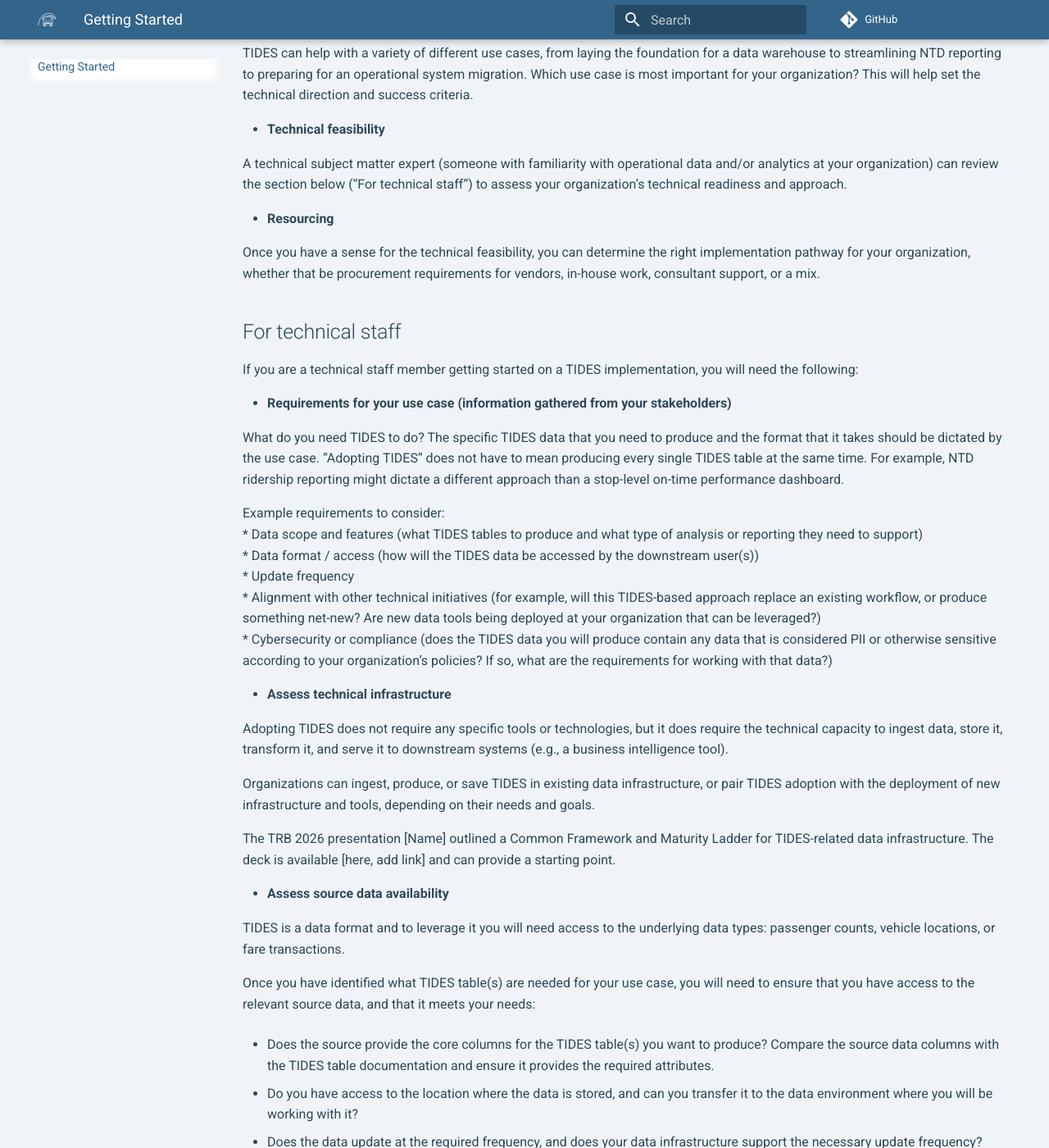
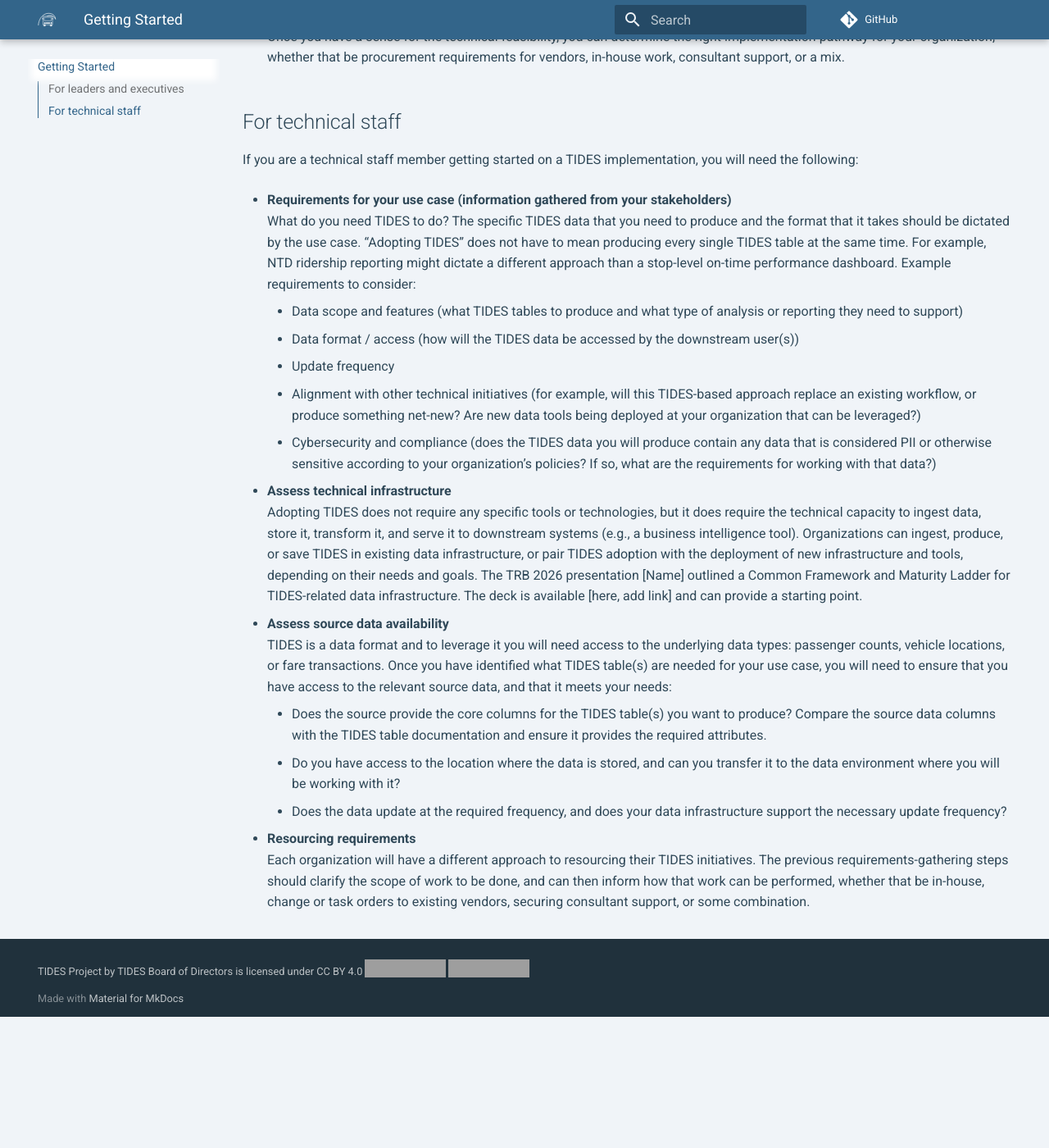
Before and after one commit to gtfs-zone/TIDES, an MkDocs documentation site: the page built from docs/getting-started.md, in a window 1280 px wide and 1400 px high, scrolled down 643 px. Shown: the whole window at 82% size. Built offline with MkDocs 1.6.1 and Material for MkDocs 9.7.7, drawn with Linux system fonts in a browser that asks for light colours; nearby versions of some CDN libraries; comment, search, counter and statistics services are not loaded; the version menu is left out; after the commit the page ends 1883 px from its top, so only the background shows below that; some of the changed text lies outside the part shown; grey boxes are pictures that could not be loaded.

Commit message:
docs: getting started page formatting after previewing locally

```diff
--- a/docs/getting-started.md
+++ b/docs/getting-started.md
@@ -13,55 +6,35 @@ If you are interested in adopting TIDES at your transit agency or other organiza
 
 If you are a leader at an organization and you want your staff to start working on a TIDES adoption project, you will want to identify:
 
-* **How TIDES aligns with your organization’s strategic priorities or initiatives**
+* **How TIDES aligns with your organization’s strategic priorities or initiatives** <br>
+   TIDES can help with a variety of different use cases, from laying the foundation for a data warehouse to streamlining NTD reporting to preparing for an operational system migration. Which use case is most important for your organization? This will help set the technical direction and success criteria.
 
-  TIDES can help with a variety of different use cases, from laying the foundation for a data warehouse to streamlining NTD reporting to preparing for an operational system migration. Which use case is most important for your organization? This will help set the technical direction and success criteria.
-
-* **Technical feasibility**
-
+* **Technical feasibility** <br>
   A technical subject matter expert (someone with familiarity with operational data and/or analytics at your organization) can review the section below (“For technical staff”) to assess your organization’s technical readiness and approach.
 
-* **Resourcing**
-
+* **Resourcing** <br>
   Once you have a sense for the technical feasibility, you can determine the right implementation pathway for your organization, whether that be procurement requirements for vendors, in-house work, consultant support, or a mix.
 
 ## For technical staff
 
 If you are a technical staff member getting started on a TIDES implementation, you will need the following:
 
-* **Requirements for your use case (information gathered from your stakeholders)**
+* **Requirements for your use case (information gathered from your stakeholders)** <br>
+  What do you need TIDES to do? The specific TIDES data that you need to produce and the format that it takes should be dictated by the use case. “Adopting TIDES” does not have to mean producing every single TIDES table at the same time. For example, NTD ridership reporting might dictate a different approach than a stop-level on-time performance dashboard. Example requirements to consider:
+    * Data scope and features (what TIDES tables to produce and what type of analysis or reporting they need to support)
+    * Data format / access (how will the TIDES data be accessed by the downstream user(s))
+    * Update frequency
+    * Alignment with other technical initiatives (for example, will this TIDES-based approach replace an existing workflow, or produce something net-new? Are new data tools being deployed at your organization that can be leveraged?)
+    * Cybersecurity and compliance (does the TIDES data you will produce contain any data that is considered PII or otherwise sensitive according to your organization’s policies? If so, what are the requirements for working with that data?)
 
-  What do you need TIDES to do? The specific TIDES data that you need to produce and the format that it takes should be dictated by the use case. “Adopting TIDES” does not have to mean producing every single TIDES table at the same time. For example, NTD ridership reporting might dictate a different approach than a stop-level on-time performance dashboard.
+* **Assess technical infrastructure** <br>
+  Adopting TIDES does not require any specific tools or technologies, but it does require the technical capacity to ingest data, store it, transform it, and serve it to downstream systems (e.g., a business intelligence tool). Organizations can ingest, produce, or save TIDES in existing data infrastructure, or pair TIDES adoption with the deployment of new infrastructure and tools, depending on their needs and goals. The TRB 2026 presentation \[Name\] outlined a Common Framework and Maturity Ladder for TIDES-related data infrastructure. The deck is available \[here, add link\] and can provide a starting point.
 
-  Example requirements to consider:
-  * Data scope and features (what TIDES tables to produce and what type of analysis or reporting they need to support)
-  * Data format / access (how will the TIDES data be accessed by the downstream user(s))
-  * Update frequency
-  * Alignment with other technical initiatives (for example, will this TIDES-based approach replace an existing workflow, or produce something net-new? Are new data tools being deployed at your organization that can be leveraged?)
-  * Cybersecurity or compliance (does the TIDES data you will produce contain any data that is considered PII or otherwise sensitive according to your organization’s policies? If so, what are the requirements for working with that data?)
+* **Assess source data availability** <br>
+  TIDES is a data format and to leverage it you will need access to the underlying data types: passenger counts, vehicle locations, or fare transactions. Once you have identified what TIDES table(s) are needed for your use case, you will need to ensure that you have access to the relevant source data, and that it meets your needs:
+    * Does the source provide the core columns for the TIDES table(s) you want to produce? Compare the source data columns with the TIDES table documentation and ensure it provides the required attributes.
+    * Do you have access to the location where the data is stored, and can you transfer it to the data environment where you will be working with it?
+    * Does the data update at the required frequency, and does your data infrastructure support the necessary update frequency?
 
-
-
-* **Assess technical infrastructure**
-
-  Adopting TIDES does not require any specific tools or technologies, but it does require the technical capacity to ingest data, store it, transform it, and serve it to downstream systems (e.g., a business intelligence tool).
-
-  Organizations can ingest, produce, or save TIDES in existing data infrastructure, or pair TIDES adoption with the deployment of new infrastructure and tools, depending on their needs and goals.
-
-  The TRB 2026 presentation \[Name\] outlined a Common Framework and Maturity Ladder for TIDES-related data infrastructure. The deck is available \[here, add link\] and can provide a starting point.
-
-* **Assess source data availability**
-
-  TIDES is a data format and to leverage it you will need access to the underlying data types: passenger counts, vehicle locations, or fare transactions.
-
-  Once you have identified what TIDES table(s) are needed for your use case, you will need to ensure that you have access to the relevant source data, and that it meets your needs:
-
-  * Does the source provide the core columns for the TIDES table(s) you want to produce? Compare the source data columns with the TIDES table documentation and ensure it provides the required attributes.
-
-  * Do you have access to the location where the data is stored, and can you transfer it to the data environment where you will be working with it?
-
-  * Does the data update at the required frequency, and does your data infrastructure support the necessary update frequency?
-
-* **Resourcing requirements**
-
+* **Resourcing requirements** <br>
   Each organization will have a different approach to resourcing their TIDES initiatives. The previous requirements-gathering steps should clarify the scope of work to be done, and can then inform how that work can be performed, whether that be in-house, change or task orders to existing vendors, securing consultant support, or some combination.
```
Also changed, not shown: other parts of docs/getting-started.md (+1 -8 lines).
